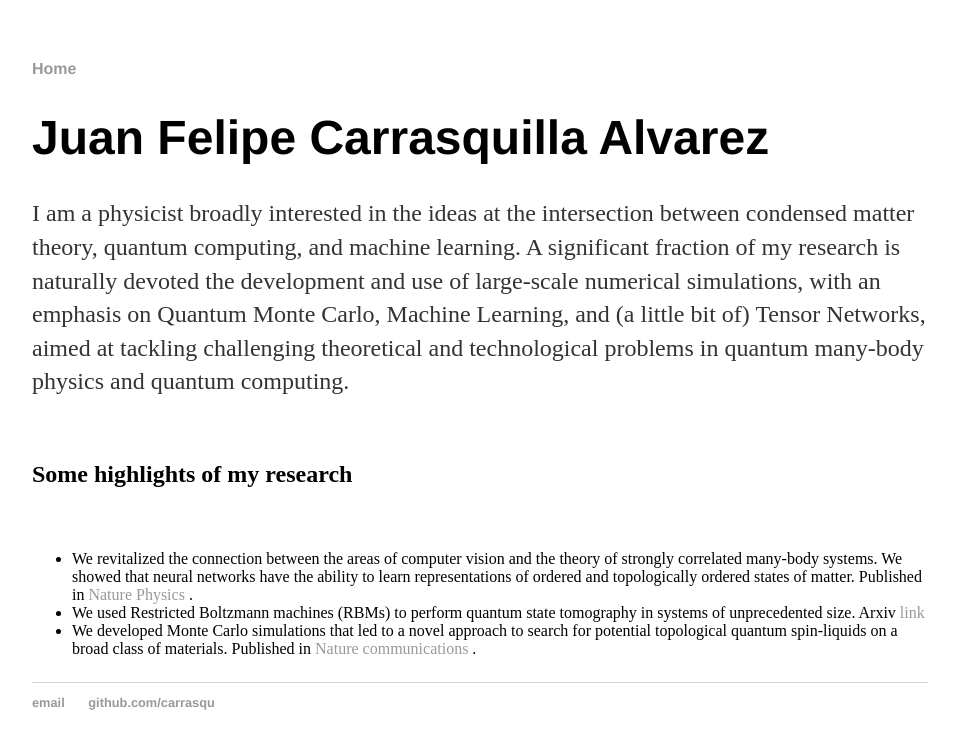
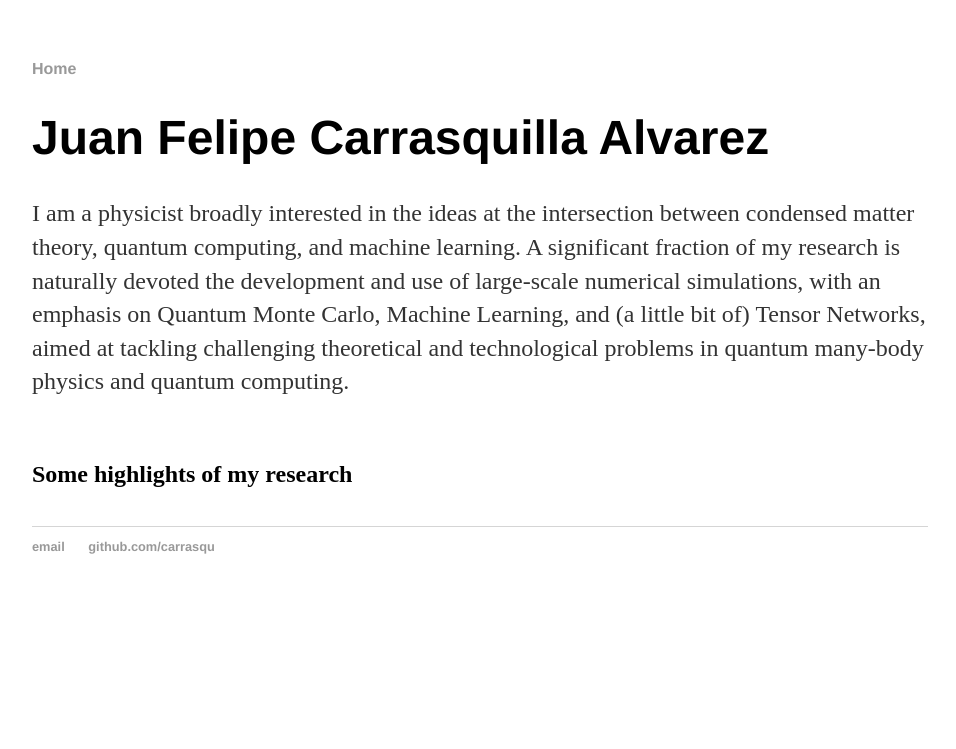
Before and after one commit to carrasqu/carrasqu.github.io, a Jekyll site: the page built from index.html, in a window 1280 px wide. Shown: the top 749 px of the page, without its empty margins (160-1116 px from the left). Built offline with Jekyll 4.4.1, drawn with Linux system fonts in a browser that asks for light colours.

Commit message:
some highlights

```diff
--- a/index.html
+++ b/index.html
@@ -6,13 +6,5 @@ title: Juan Felipe Carrasquilla Alvarez
 	<h1>Juan Felipe Carrasquilla Alvarez</h1>
 	<p> I am a physicist broadly interested in the ideas at the intersection between condensed matter theory, quantum computing, and machine learning. A significant fraction of my research is naturally devoted the development and use of large-scale numerical simulations, with an emphasis on Quantum Monte Carlo, Machine Learning, and (a little bit of) Tensor Networks, aimed at tackling challenging theoretical and technological problems in quantum many-body physics and quantum computing.</p> <br />
 
-<h2>Some highlights of my research</h2> <br />
- <p>
-  <ul>
-  <li> We revitalized the connection between the areas of computer vision and the theory of strongly correlated many-body systems. We showed that neural networks have the ability to learn representations of ordered and topologically ordered states of matter. Published in <a href="https://www.nature.com/nphys/journal/v13/n5/full/nphys4035.html">Nature Physics</a> .</li>
-  <li> We used Restricted Boltzmann machines (RBMs) to perform quantum state tomography in systems of unprecedented size.  Arxiv  <a href="https://arxiv.org/abs/1703.05334">link</a></li>
-  <li> We developed Monte Carlo simulations that led to a novel approach to search for potential topological quantum spin-liquids on a broad class of materials. Published in <a href="https://www.nature.com/articles/ncomms8421">Nature communications</a> . </li>
-</ul>
-
- </p>
+        <h2>Some highlights of my research</h2> <br />
 </div><!-- /.blurb -->
```
